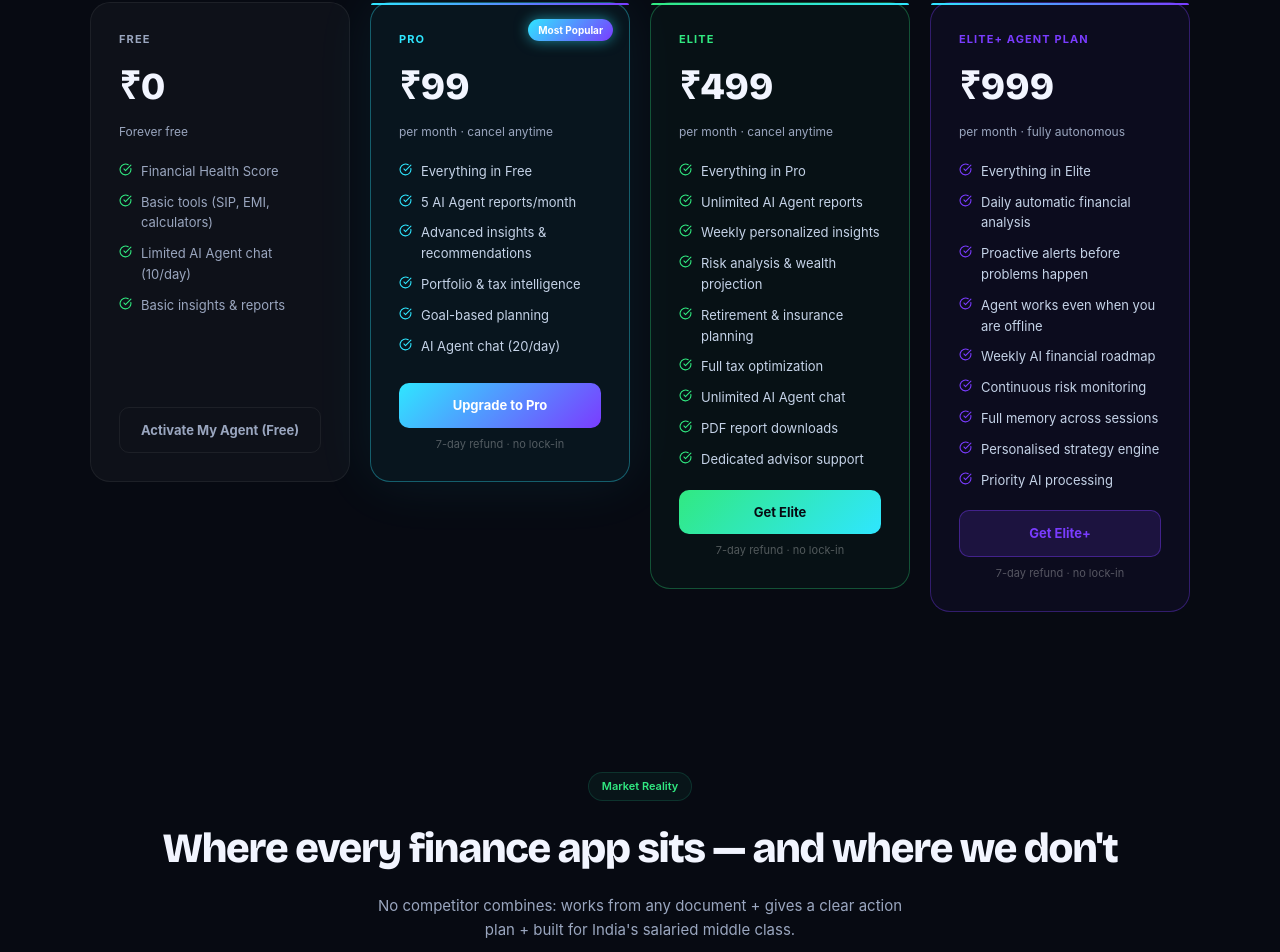
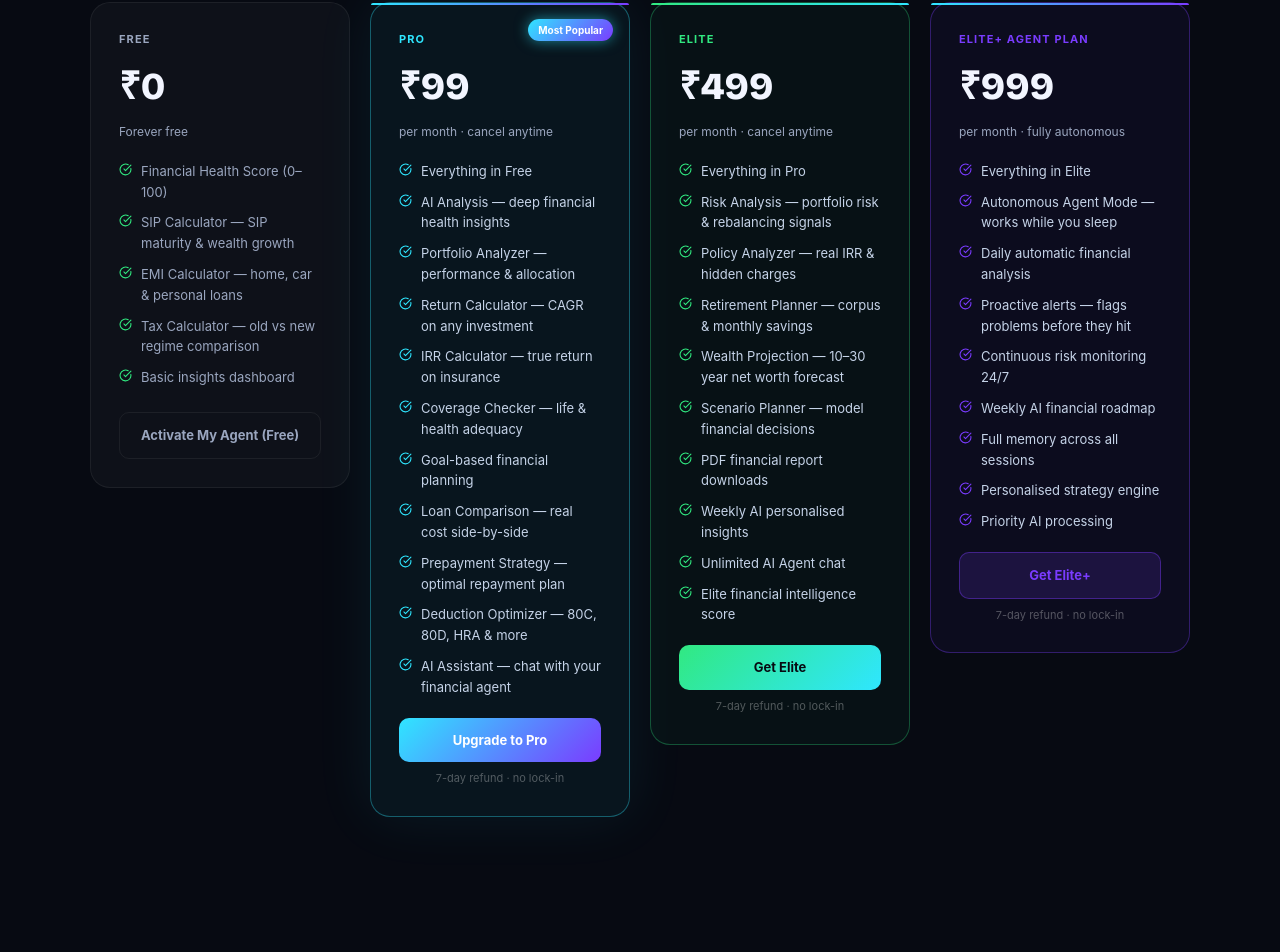
Before and after one commit to Jerry19967/finhealth-landing, a Next.js app: page / in a window 1280 px wide. Shown: the part 5734-6686 px from the top of the page. Built offline with nearby package versions, Linux system fonts and the light colour scheme.

Commit message:
Pricing: verified accurate plan features, no mismatches

```diff
--- a/app/page.tsx
+++ b/app/page.tsx
@@ -575,7 +575,13 @@ export default function Home() {
                 <div style={{ fontSize: 12, color: T.textSecondary }}>Forever free</div>
               </div>
               <div style={{ display: 'flex', flexDirection: 'column', gap: 10, flex: 1, marginBottom: 24 }}>
-                {['Financial Health Score', 'Basic tools (SIP, EMI, calculators)', 'Limited AI Agent chat (10/day)', 'Basic insights & reports'].map(f => (
+                {[
+                  'Financial Health Score (0–100)',
+                  'SIP Calculator — SIP maturity & wealth growth',
+                  'EMI Calculator — home, car & personal loans',
+                  'Tax Calculator — old vs new regime comparison',
+                  'Basic insights dashboard',
+                ].map(f => (
                   <div key={f} style={{ display: 'flex', alignItems: 'flex-start', gap: 9, fontSize: 13, color: T.textSecondary }}>
                     <CheckCircle size={13} color={T.green} style={{ flexShrink: 0, marginTop: 2 }} />{f}
                   </div>
@@ -600,7 +606,19 @@ export default function Home() {
                 <div style={{ fontSize: 12, color: T.textSecondary }}>per month · cancel anytime</div>
               </div>
               <div style={{ display: 'flex', flexDirection: 'column', gap: 10, flex: 1, marginBottom: 20 }}>
-                {['Everything in Free', '5 AI Agent reports/month', 'Advanced insights & recommendations', 'Portfolio & tax intelligence', 'Goal-based planning', 'AI Agent chat (20/day)'].map(f => (
+                {[
+                  'Everything in Free',
+                  'AI Analysis — deep financial health insights',
+                  'Portfolio Analyzer — performance & allocation',
+                  'Return Calculator — CAGR on any investment',
+                  'IRR Calculator — true return on insurance',
+                  'Coverage Checker — life & health adequacy',
+                  'Goal-based financial planning',
+                  'Loan Comparison — real cost side-by-side',
+                  'Prepayment Strategy — optimal repayment plan',
+                  'Deduction Optimizer — 80C, 80D, HRA & more',
+                  'AI Assistant — chat with your financial agent',
+                ].map(f => (
                   <div key={f} style={{ display: 'flex', alignItems: 'flex-start', gap: 9, fontSize: 13, color: '#C5D3E8' }}>
                     <CheckCircle size={13} color={T.cyan} style={{ flexShrink: 0, marginTop: 2 }} />{f}
                   </div>
@@ -622,7 +640,18 @@ export default function Home() {
                 <div style={{ fontSize: 12, color: T.textSecondary }}>per month · cancel anytime</div>
               </div>
               <div style={{ display: 'flex', flexDirection: 'column', gap: 10, flex: 1, marginBottom: 20 }}>
-                {['Everything in Pro', 'Unlimited AI Agent reports', 'Weekly personalized insights', 'Risk analysis & wealth projection', 'Retirement & insurance planning', 'Full tax optimization', 'Unlimited AI Agent chat', 'PDF report downloads', 'Dedicated advisor support'].map(f => (
+                {[
+                  'Everything in Pro',
+                  'Risk Analysis — portfolio risk & rebalancing signals',
+                  'Policy Analyzer — real IRR & hidden charges',
+                  'Retirement Planner — corpus & monthly savings',
+                  'Wealth Projection — 10–30 year net worth forecast',
+                  'Scenario Planner — model financial decisions',
+                  'PDF financial report downloads',
+                  'Weekly AI personalised insights',
+                  'Unlimited AI Agent chat',
+                  'Elite financial intelligence score',
+                ].map(f => (
                   <div key={f} style={{ display: 'flex', alignItems: 'flex-start', gap: 9, fontSize: 13, color: '#C5D3E8' }}>
                     <CheckCircle size={13} color={T.green} style={{ flexShrink: 0, marginTop: 2 }} />{f}
                   </div>
@@ -644,7 +673,17 @@ export default function Home() {
                 <div style={{ fontSize: 12, color: T.textSecondary }}>per month · fully autonomous</div>
               </div>
               <div style={{ display: 'flex', flexDirection: 'column', gap: 10, flex: 1, marginBottom: 20 }}>
-                {['Everything in Elite', 'Daily automatic financial analysis', 'Proactive alerts before problems happen', 'Agent works even when you are offline', 'Weekly AI financial roadmap', 'Continuous risk monitoring', 'Full memory across sessions', 'Personalised strategy engine', 'Priority AI processing'].map(f => (
+                {[
+                  'Everything in Elite',
+                  'Autonomous Agent Mode — works while you sleep',
+                  'Daily automatic financial analysis',
+                  'Proactive alerts — flags problems before they hit',
+                  'Continuous risk monitoring 24/7',
+                  'Weekly AI financial roadmap',
+                  'Full memory across all sessions',
+                  'Personalised strategy engine',
+                  'Priority AI processing',
+                ].map(f => (
                   <div key={f} style={{ display: 'flex', alignItems: 'flex-start', gap: 9, fontSize: 13, color: '#C5D3E8' }}>
                     <CheckCircle size={13} color={T.purple} style={{ flexShrink: 0, marginTop: 2 }} />{f}
                   </div>
```
